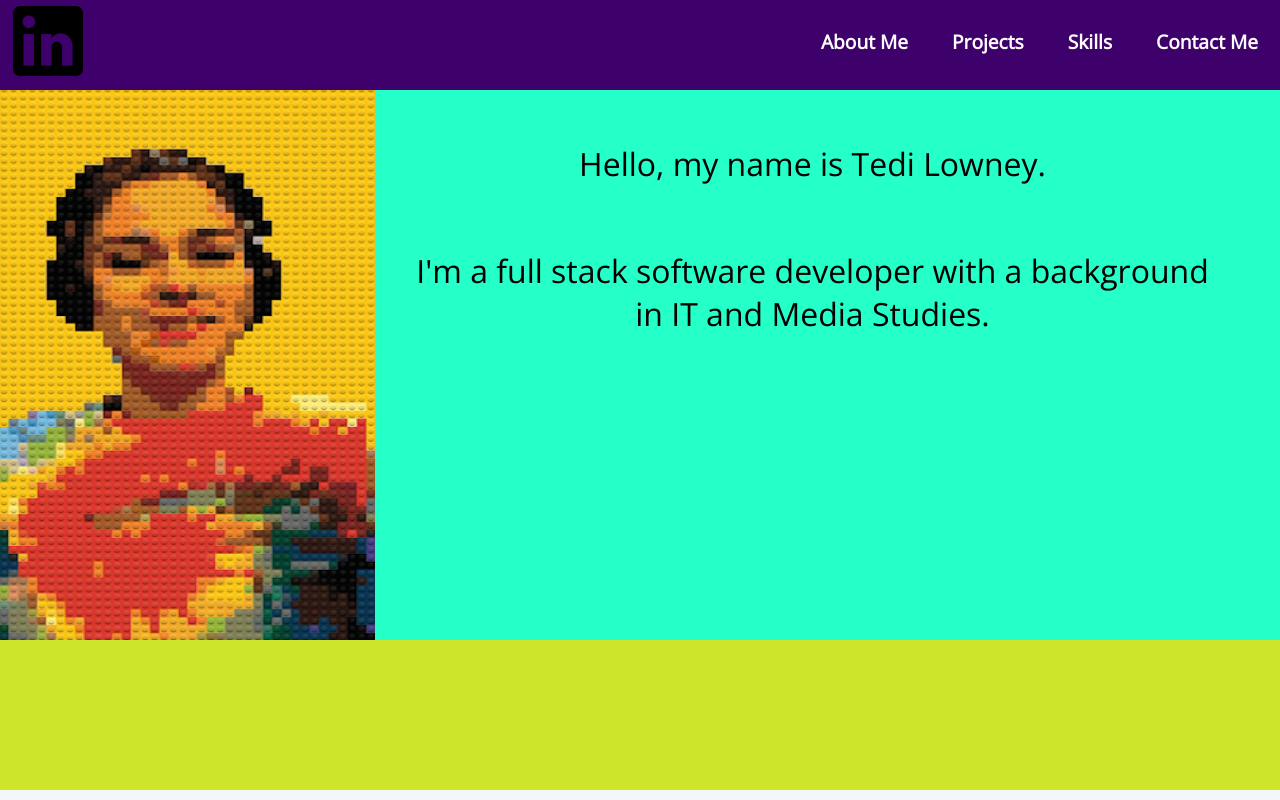
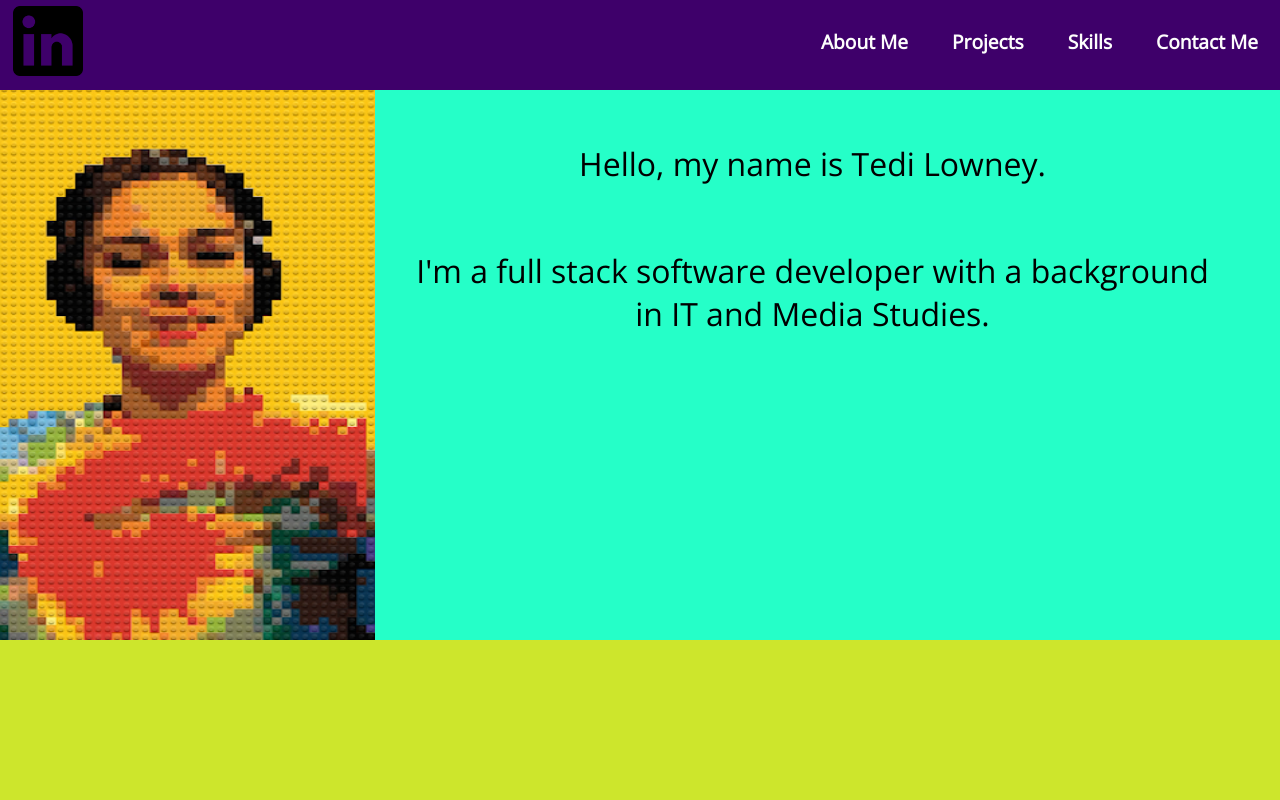
Before and after one commit to Tedicode/new-port, a React (Create React App) app: page / in a window 1280 px wide. Shown: the top 800 px of the page. Built offline with nearby package versions, Linux system fonts and the light colour scheme.

Commit message:
made divider wider

```diff
--- a/src/App.css
+++ b/src/App.css
@@ -101,7 +101,7 @@ header {
 }
 #divider {
   width: 100%;
-  height: 150px;
+  height: 240px;
   background-color: rgb(205, 230, 44);
   border-right: solid rgb(205, 230, 44) 30px;
 }
```
